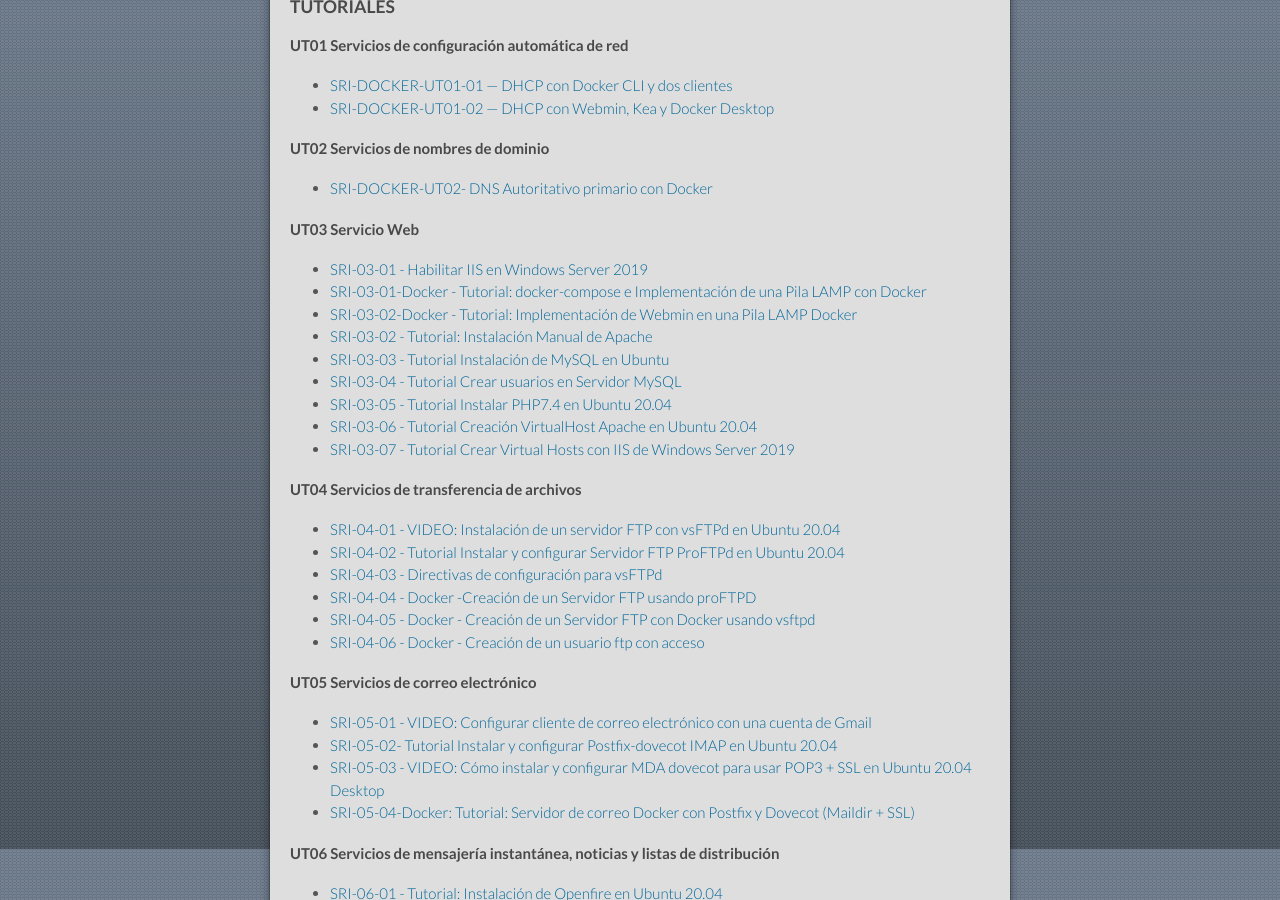
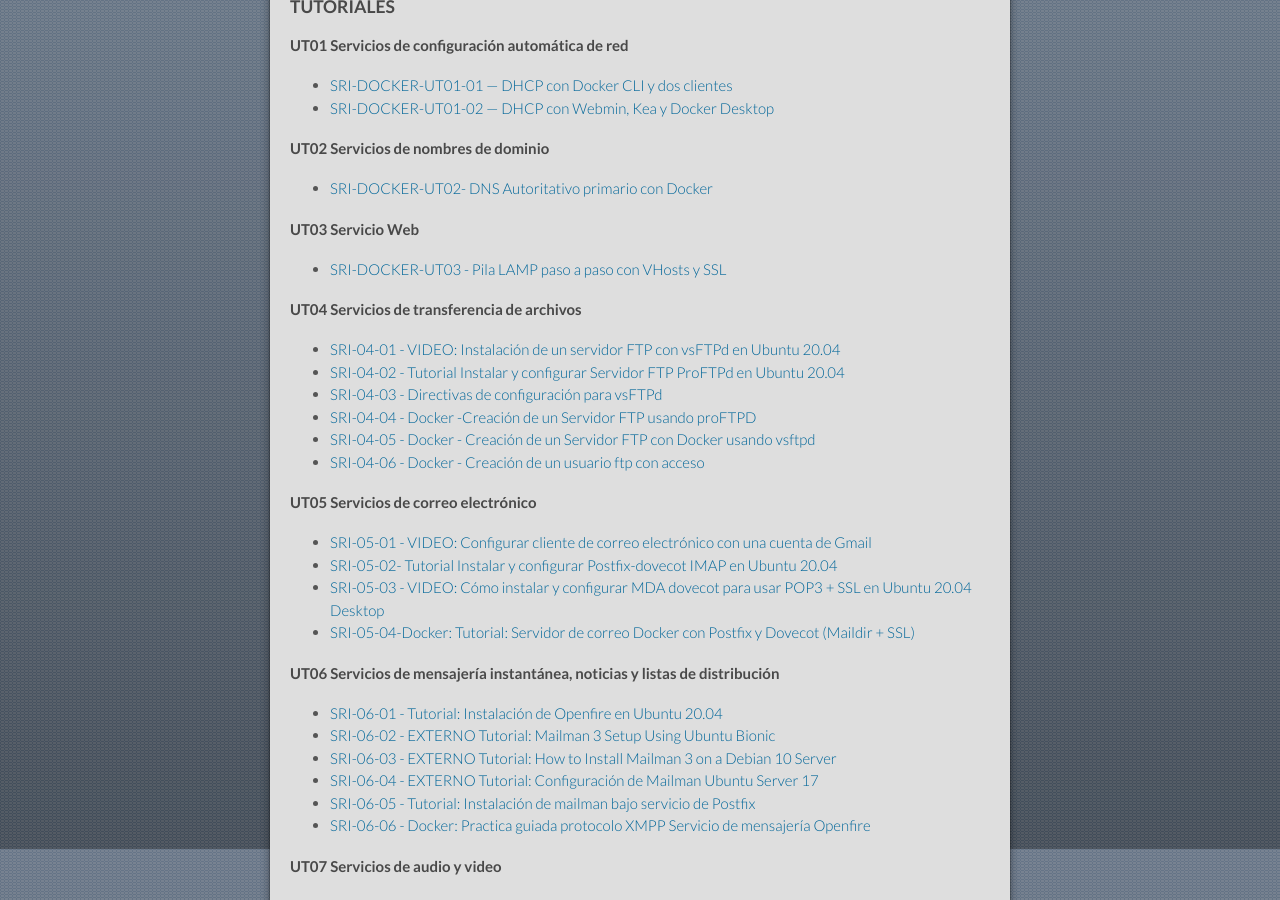
Before and after one commit to mrodara/mrodara.github.io, a Jekyll site: the page built from mods/sri.md, in a window 1280 px wide and 900 px high, scrolled down 951 px. Built offline with Jekyll 4.4.1, drawn with Linux system fonts in a browser that asks for light colours; our own code applies the rules of GitHub Pages for plain Markdown files.

Commit message:
fix: :fire: Restructuration ut03`s links and add new tutorial
Restructuration ut03`s links and add new tutorial

```diff
--- a/mods/sri.md
+++ b/mods/sri.md
@@ -53,15 +53,7 @@
 
 #### UT03 Servicio Web
 
-* [SRI-03-01 - Habilitar IIS en Windows Server 2019](https://docs.google.com/document/d/1t0BYJdOLcUn3x930PiwsFH9Ds_0NIwoIO5EKfRSPcLs/edit?usp=sharing)
-* [SRI-03-01-Docker - Tutorial: docker-compose e Implementación de una Pila LAMP con Docker](https://docs.google.com/document/d/1VExHud5nmdOxes4akheUmSdb8YqYNRj_hXbjQv1DfzI/edit?usp=sharing)
-* [SRI-03-02-Docker - Tutorial: Implementación de Webmin en una Pila LAMP Docker](https://docs.google.com/document/d/1OxDBGn9rbIBgDK2DV-T4IADvIN2H9vbU2efNkui0JVg/edit?usp=sharing)
-* [SRI-03-02 - Tutorial: Instalación Manual de Apache](https://docs.google.com/document/d/1jwjqaS1a8ck-DKe7FUTutS03L2L86gSH2j4onT6iHTU/edit?usp=sharing)
-* [SRI-03-03 - Tutorial Instalación de MySQL en Ubuntu](https://docs.google.com/document/d/1IHjZUxZ7QPbzweq-cW-vk4FzWbuYyP7MZbVm1dRTaEk/edit?usp=sharing)
-* [SRI-03-04 - Tutorial Crear usuarios en Servidor MySQL](https://docs.google.com/document/d/1e7IxqwJPpDfnVrZKUMGs1abM3_BvCzxz5_OWEBDRjcg/edit?usp=sharing)
-* [SRI-03-05 - Tutorial Instalar PHP7.4 en Ubuntu 20.04](https://docs.google.com/document/d/11LEQEer5rJ1OwUc69WaeclO0SBO0W20CKcEWLsiywQ0/edit?usp=sharing)
-* [SRI-03-06 - Tutorial Creación VirtualHost Apache en Ubuntu 20.04](https://docs.google.com/document/d/12Fyfh3Upn_zqNk-b68oYwVdn8Q0FWe2MEKBvDjVutxE/edit?usp=sharing)
-* [SRI-03-07 - Tutorial Crear Virtual Hosts con IIS de Windows Server 2019](https://docs.google.com/document/d/13ZQ6X2TACHuxaDGo19q_6dACqxMnbxSIvthQZfoQh7Y/edit?usp=sharing)
+* [SRI-DOCKER-UT03 - Pila LAMP paso a paso con VHosts y SSL](https://drive.google.com/file/d/1vMZ2CjFuMHh7m0-fCwwOuj4qWzu4_LIk/view?usp=sharing)
 
 #### UT04 Servicios de transferencia de archivos
 
```
